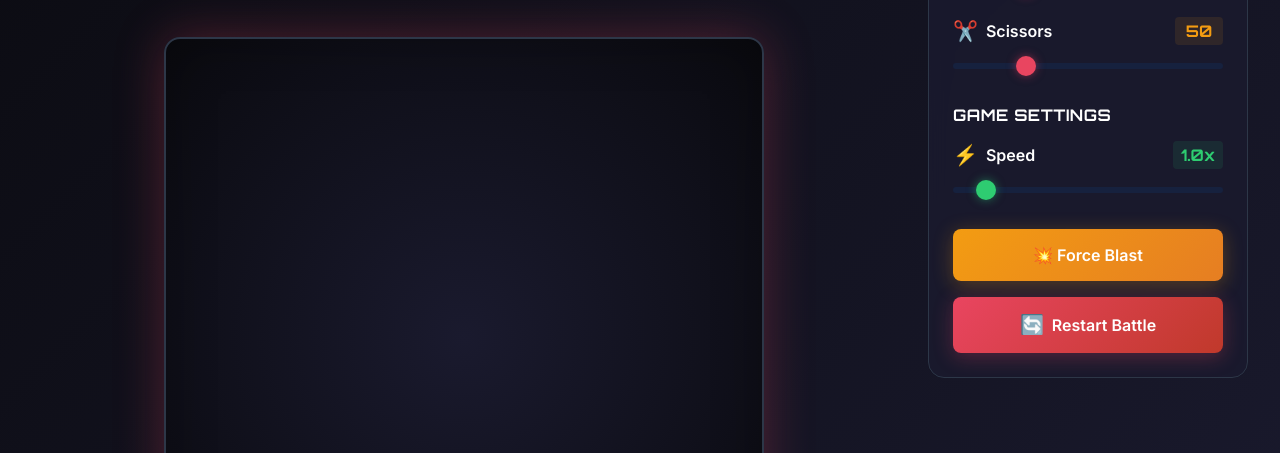
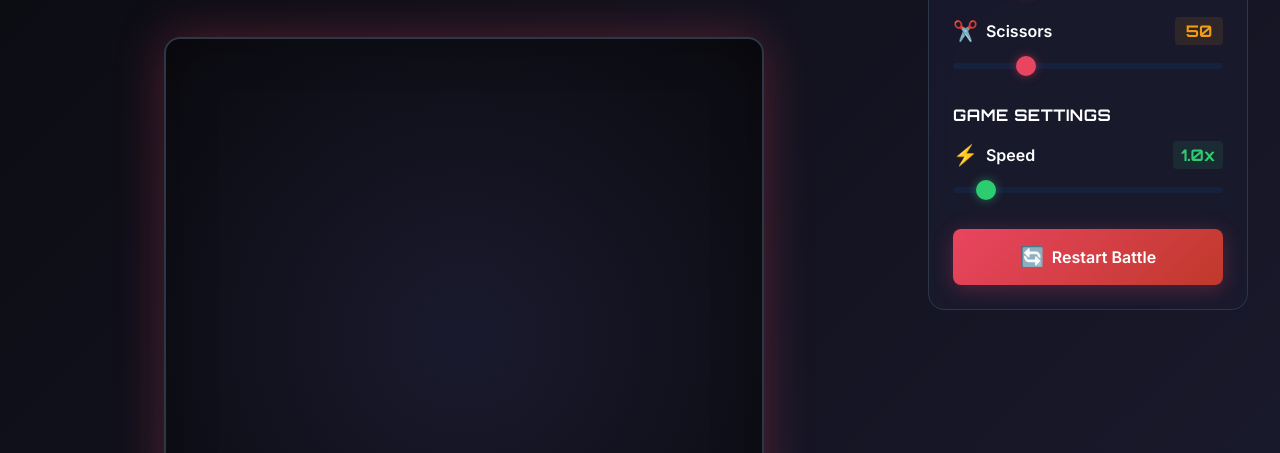
Before and after one commit to shreyas70/rock-paper-scissors-battle.shreyas70.github.io, a website with bundled scripts: page index.html in a window 1280 px wide. Shown: the part 347-800 px from the top of the page. Built offline with nearby package versions, Linux system fonts and the light colour scheme.

Commit message:
hide button

```diff
--- a/index.html
+++ b/index.html
@@ -131,7 +131,7 @@
                     </div>
 
                     <div class="panel-section game-actions">
-                        <button id="blast-power" class="action-btn secondary">
+                        <button id="blast-power" class="action-btn secondary" style="display: none;" disabled>
                             <span class="btn-icon">💥</span>
                             Force Blast
                         </button>
```
Also changed, not shown: 1 other file.
